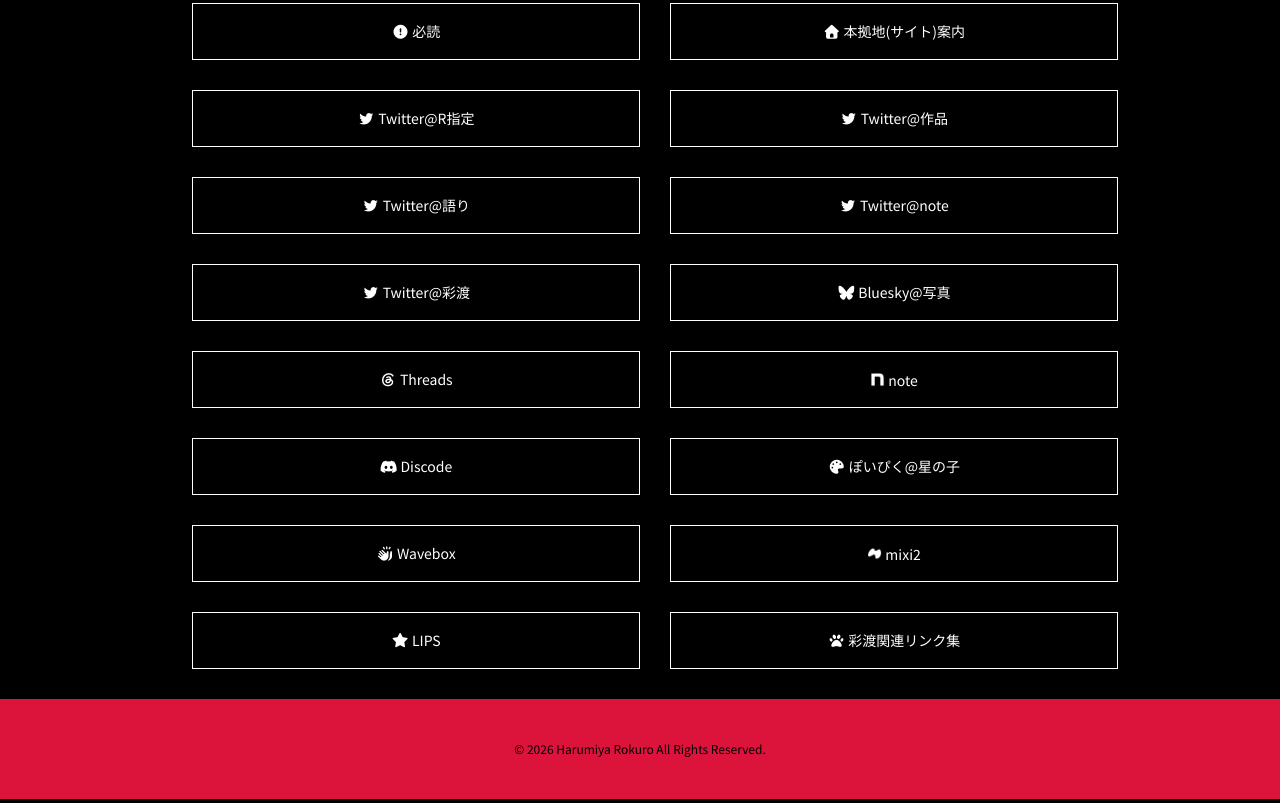
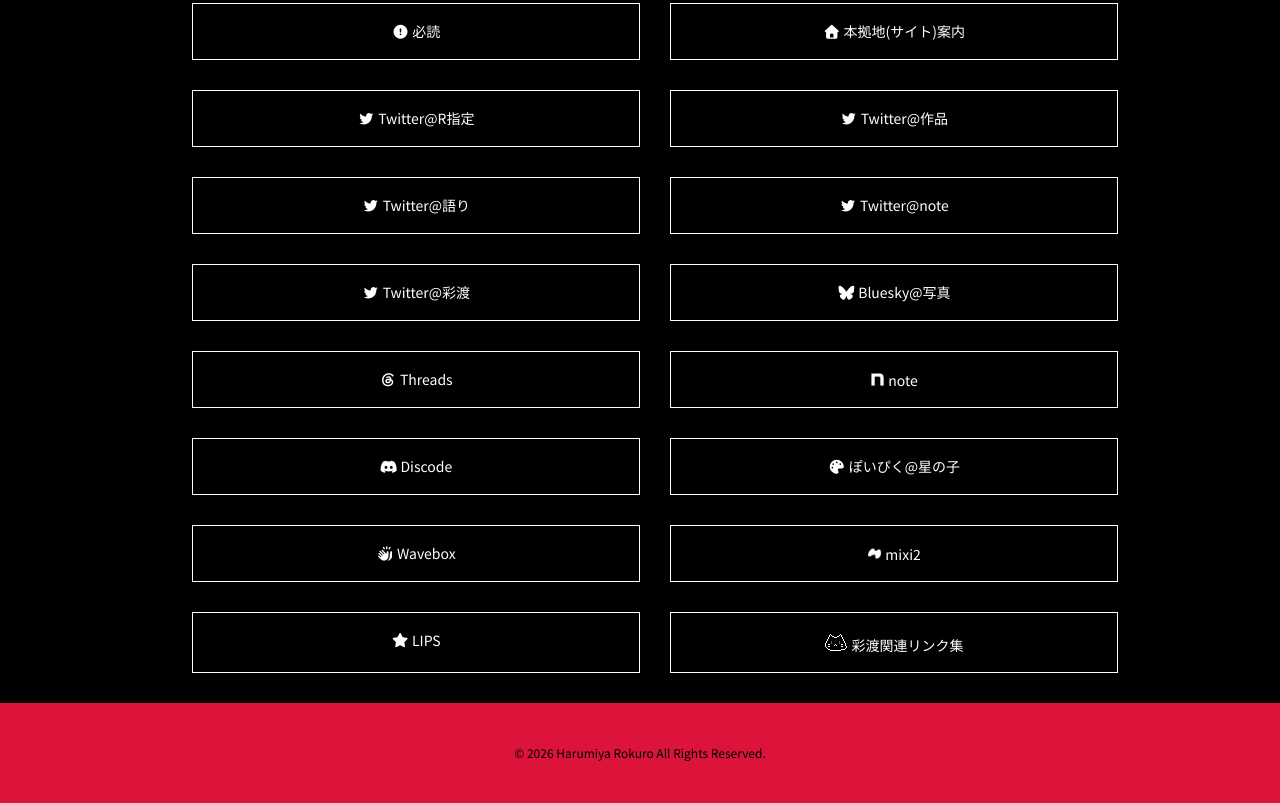
Before and after one commit to ayato-design/k75ywbk4, a plain HTML site: page index.html in a window 1280 px wide. Shown: the part 360-1163 px from the top of the page. Drawn offline with nearby package versions, Linux system fonts and the light colour scheme.

Commit message:
Add files via upload

```diff
--- a/index.html
+++ b/index.html
@@ -88,7 +88,7 @@
                     <a href="https://lipscosme.com/users/3317838"><i class="fa-solid fa-star"></i> LIPS</a>
                 </div>
                 <div class="link">
-                    <a href="https://ayato-design.github.io/c4udvv82/"><i class="fa-solid fa-paw"></i> 彩渡関連リンク集</a>
+                    <a href="https://ayato-design.github.io/c4udvv82/"><img src="material/ayato.gif" style="width: 24px;height: 19px;"> 彩渡関連リンク集</a>
                 </div>
             </div>
         </main>
```
Also changed, not shown: material/ayato.gif (added), material/style.css (line endings or trailing spaces).
